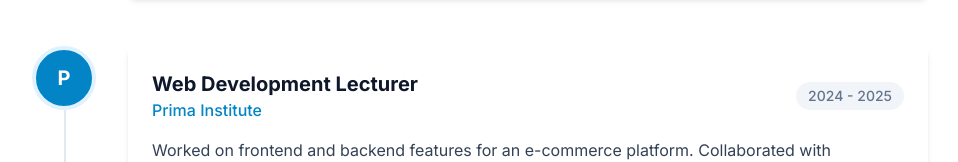
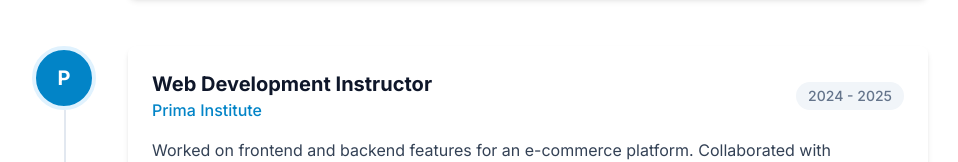
Before and after one commit to bereket-7/portfolio, a React (Vite) app: page /about in a window 1280 px wide. Shown: the part 1908-2070 px from the top of the page, without its empty margins (160-1118 px from the left). Built offline with nearby package versions, Linux system fonts and the light colour scheme.

Commit message:
resume download

```diff
--- a/src/components/sections/AboutSection.jsx
+++ b/src/components/sections/AboutSection.jsx
@@ -34,7 +34,7 @@ function AboutSection() {
             >
               <div className="w-full aspect-w-4 aspect-h-5">
                 <img
-                  src="/public/assets/images/side_pic.png"
+                  src="/assets/images/side_pic.png"
                   alt="Profile"
                   className="w-full h-full object-cover"
                 />
--- a/src/components/sections/HeroSection.jsx
+++ b/src/components/sections/HeroSection.jsx
@@ -126,7 +126,7 @@ function HeroSection() {
           >
             <div className="w-64 h-64 md:w-80 md:h-80 rounded-full overflow-hidden border-4 border-white/30 shadow-xl">
               <img
-                src="/public/assets/images/profile.png"
+                src="/assets/images/profile.png"
                 alt="Profile"
                 className="w-full h-full object-cover"
               />
--- a/src/pages/About.jsx
+++ b/src/pages/About.jsx
@@ -34,7 +34,7 @@ function About() {
     },
     {
       company: "Prima Institute",
-      position: "Web Development Lecturer",
+      position: "Web Development Instructor",
       period: "2024 - 2025",
       description:
         "Worked on frontend and backend features for an e-commerce platform. Collaborated with designers and product managers to implement new features.",
@@ -165,7 +165,7 @@ function About() {
                 <div className="aspect-w-1 aspect-h-1 mb-6">
                   <div className="w-full h-full rounded-full overflow-hidden border-4 border-primary-100">
                     <img
-                      src="/public/assets/images/profile.png"
+                      src="/assets/images/profile.png"
                       alt="Profile"
                       className="w-full h-full object-cover"
                     />
```
